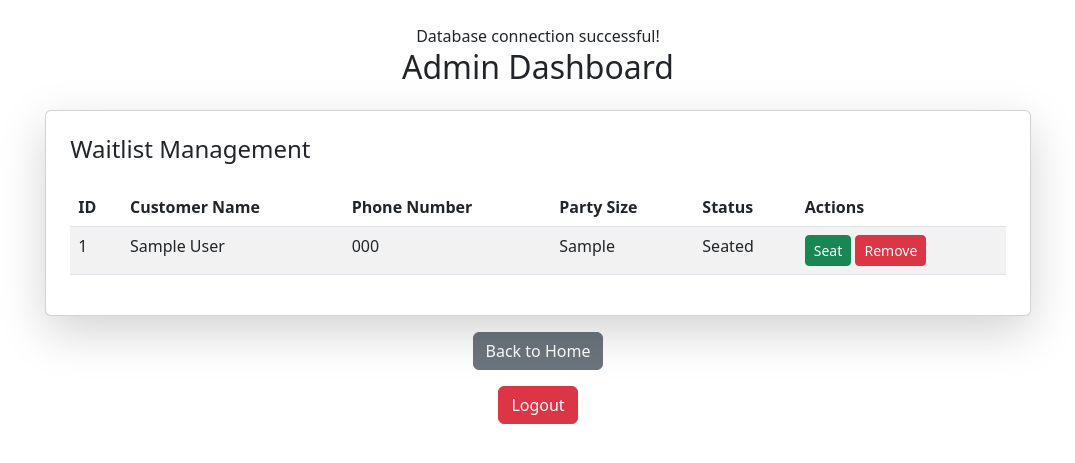
After one commit to Posyyy/CSIS3126_Posy, a PHP site: page /admin_dashboard.php in a window 1280 px wide. The commit adds this page. Shown: the top 463 px of the page, without its empty margins (102-1177 px from the left). Run offline with PHP 8.4, Linux system fonts and the light colour scheme; the visitor is signed in with stand-in values (Sample User, id 1); tables that the repository leaves empty or names only in its code hold one stand-in row (values such as "Sample post").

Commit message:
Changes for Admin and Login.    I am still debugging.

```diff
--- /dev/null
+++ b/admin_dashboard.php
@@ -0,0 +1,75 @@
+<?php
+session_start();
+
+// Redirect non-admin users to home
+if (!isset($_SESSION['role']) || $_SESSION['role'] !== "admin") {
+    header("Location: home.php");
+    exit();
+}
+
+include 'db.php'; // Ensure this file correctly establishes the database connection
+
+// Fetch waitlist data
+$sql = "SELECT Waitlist.waitlist_id, Customers.name, Customers.phone_number, Waitlist.party_size, Waitlist.status
+        FROM Waitlist
+        INNER JOIN Customers ON Waitlist.customer_id = Customers.customer_id
+        ORDER BY Waitlist.waitlist_id ASC";
+
+$result = $conn->query($sql);
+
+$waitlist = [];
+while ($row = $result->fetch_assoc()) {
+    $waitlist[] = $row;
+}
+
+$conn->close();
+?>
+
+<!DOCTYPE html>
+<html lang="en">
+<head>
+    <meta charset="UTF-8">
+    <meta name="viewport" content="width=device-width, initial-scale=1.0">
+    <title>Admin Dashboard</title>
+    <link href="https://cdn.jsdelivr.net/npm/bootstrap@5.3.0/dist/css/bootstrap.min.css" rel="stylesheet">
+</head>
+<body class="d-flex flex-column align-items-center p-4">
+
+    <h2 class="mb-4">Admin Dashboard</h2>
+
+    <div class="card p-4 shadow-lg" style="width: 80%;">
+        <h4>Waitlist Management</h4>
+        <table class="table table-striped mt-3">
+            <thead>
+                <tr>
+                    <th>ID</th>
+                    <th>Customer Name</th>
+                    <th>Phone Number</th>
+                    <th>Party Size</th>
+                    <th>Status</th>
+                    <th>Actions</th>
+                </tr>
+            </thead>
+            <tbody>
+                <?php foreach ($waitlist as $entry): ?>
+                <tr>
+                    <td><?php echo $entry['waitlist_id']; ?></td>
+                    <td><?php echo htmlspecialchars($entry['name']); ?></td>
+                    <td><?php echo htmlspecialchars($entry['phone_number']); ?></td>
+                    <td><?php echo $entry['party_size']; ?></td>
+                    <td><?php echo ucfirst($entry['status']); ?></td>
+                    <td>
+                        <a href="update_status.php?id=<?php echo $entry['waitlist_id']; ?>&status=seated" class="btn btn-success btn-sm">Seat</a>
+                        <a href="update_status.php?id=<?php echo $entry['waitlist_id']; ?>&status=removed" class="btn btn-danger btn-sm">Remove</a>
+                    </td>
+                </tr>
+                <?php endforeach; ?>
+            </tbody>
+        </table>
+    </div>
+
+    <a href="home.php" class="btn btn-secondary mt-3">Back to Home</a>
+    <a href="logout.php" class="btn btn-danger mt-3">Logout</a>
+
+</body>
+</html>
```
Also changed, not shown: home.php (+12 -19 lines), login.php (+25 -3 lines), update_status.php (+20 -8 lines).
